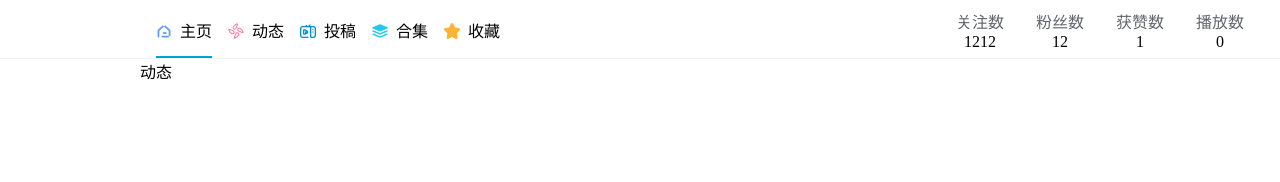
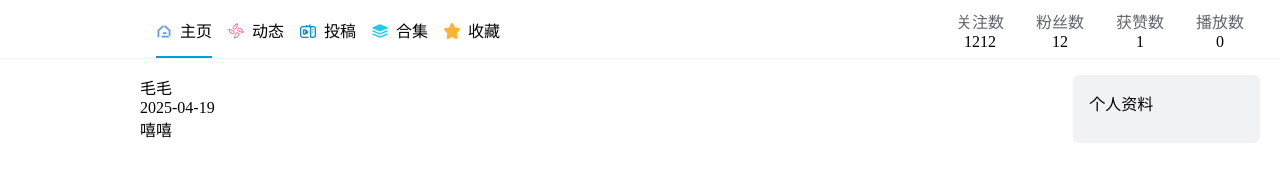
Before and after one commit to maomaoYJP/myBilibili, a Vue app: page /user/1/dynamic in a window 1280 px wide. Shown: the part 282-464 px from the top of the page. Built offline with nearby package versions, Linux system fonts and the light colour scheme; no server answers; the HTML template or start-up script is replaced by a standard one.

Commit message:
去除img-show组件，使用my-image代替

```diff
--- a/src/components/my-image/index.vue
+++ b/src/components/my-image/index.vue
@@ -6,6 +6,7 @@
     alt="carousel"
     :lazy="lazy"
     @click="hendleClick"
+    :style="{ width: `${height}px`, height: `${height}px` }"
   >
     <template #placeholder>
       <div class="video-card-placeholder">
@@ -16,9 +17,17 @@
 </template>
 
 <script setup lang="ts">
-withDefaults(defineProps<{ src: string; lazy?: boolean }>(), {
-  lazy: true,
-});
+withDefaults(
+  defineProps<{
+    src: string;
+    lazy?: boolean;
+    height?: number;
+    width?: number;
+  }>(),
+  {
+    lazy: true,
+  }
+);
 const emit = defineEmits(["click"]);
 const hendleClick = (e: any) => {
   emit("click", e);
--- a/src/components/user-show/index.vue
+++ b/src/components/user-show/index.vue
@@ -1,12 +1,12 @@
 <template>
   <div class="user-container">
     <div>
-      <ImgShow
+      <MyImage
         class="avatar"
         :height="height"
         :width="height"
         :src="src"
-      ></ImgShow>
+      ></MyImage>
     </div>
     <div class="user-content">
       <span>maomao</span>
@@ -25,7 +25,7 @@
 
 <script setup lang="ts">
 import avatar from "@/assets/images/avatar.jpg";
-import ImgShow from "@/components/img-show/index.vue";
+import MyImage from "@/components/my-image/index.vue";
 
 withDefaults(defineProps<{ height?: number; src: string }>(), {
   height: 50,
--- a/src/views/user/dynamic/index.vue
+++ b/src/views/user/dynamic/index.vue
@@ -1,7 +1,61 @@
 <template>
-  <div>动态</div>
+  <div class="dynamic-container">
+    <div class="main">
+      <div class="dynamic-card">
+        <div class="dynamic-card-container">
+          <div class="left"></div>
+          <div class="main">
+            <div class="name"><a href="#">毛毛</a></div>
+            <div class="time">2025-04-19</div>
+            <div class="introduce">嘻嘻</div>
+            <div class="video"></div>
+          </div>
+        </div>
+      </div>
+    </div>
+    <div class="right-side">
+      <div class="userinfo">
+        <div class="title">个人资料</div>
+        <div class="item">{{ userStore.userInfo.username }}</div>
+        <div class="item">{{ userStore.userInfo.userId }}</div>
+      </div>
+    </div>
+  </div>
 </template>
 
-<script setup lang="ts"></script>
+<script setup lang="ts">
+import useUserStore from "@/stores/modules/user";
 
-<style scoped></style>
+const userStore = useUserStore();
+</script>
+
+<style scoped lang="scss">
+.dynamic-container {
+  width: 100%;
+  display: flex;
+  margin-top: $l-margin;
+  .main {
+    flex: 5;
+    .dynamic-card {
+      .dynamic-card-container {
+        width: 100%;
+      }
+    }
+  }
+  .right-side {
+    flex: 1;
+    .userinfo {
+      background-color: $p-bg-color-deep;
+      border-radius: 6px;
+      padding: $l-padding;
+      .title {
+        margin-bottom: $m-margin;
+      }
+      .item {
+        color: $text-color-deep;
+        margin-bottom: $s-margin;
+      }
+    }
+  }
+}
+</style>
--- a/src/views/video/components/comment/comment.vue
+++ b/src/views/video/components/comment/comment.vue
@@ -27,12 +27,12 @@ import Header from '@/components/header/index.vue';
           :key="comment.id"
         >
           <div class="avatar-area">
-            <ImgShow
+            <MyImage
               class="avatar"
               :height="avatarHeight"
               :width="avatarHeight"
               :src="comment.userAvatar"
-            ></ImgShow>
+            ></MyImage>
           </div>
           <div class="comment-area">
             <div class="main-comment">
@@ -144,7 +144,7 @@ import Header from '@/components/header/index.vue';
 <script setup lang="ts">
 import VideoCommentInput from "./components/video-comment-input.vue";
 import type { videoCommentResponse } from "@/api/video/type";
-import ImgShow from "@/components/img-show/index.vue";
+import MyImage from "@/components/my-image/index.vue";
 import Operation from "@/components/operation/index.vue";
 import type { comment, commentReply } from "@/api/video/type";
 import { ElMessage } from "element-plus";
```
